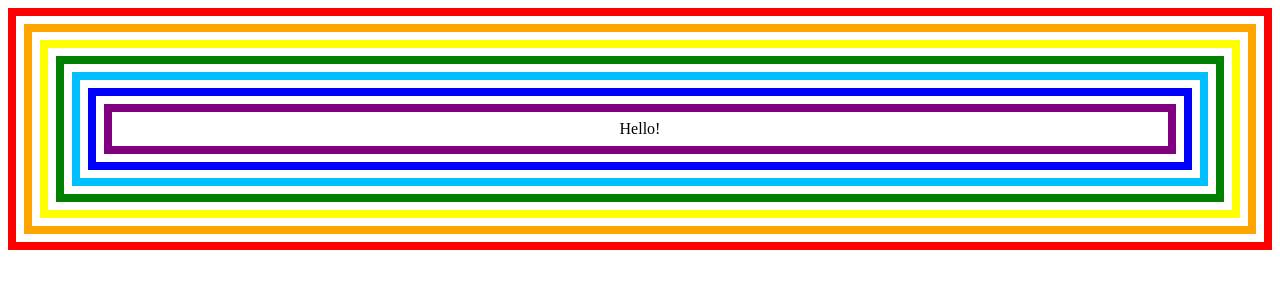
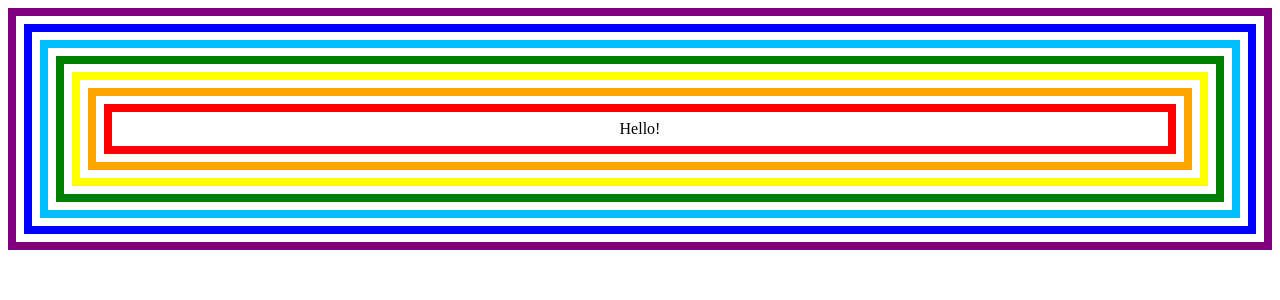
Before and after one commit to AlexandraHessen/FD3-Yakovleva, a React app in the folder RainbowFrame/: page / in a window 1280 px wide. Shown: the top 300 px of the page. Built offline with nearby package versions, Linux system fonts and the light colour scheme.

Commit message:
1 Способ reduce

```diff
--- a/RainbowFrame/components/RainbowFrame.js
+++ b/RainbowFrame/components/RainbowFrame.js
@@ -11,17 +11,17 @@ class RainbowFrame extends React.Component {
     render() {
         let colorArr = this.props.colors;
 
-// //--------------------- 1 Способ reduce ---------------------//
-//         function putIn(result, v, i, ) {
-//             return (
-//                 <div className = "RainbowFrame" style = {{border: "solid 8px " + v, padding: "8px"}} >   {/* ОБЯЗАТЕЛЬНО СТАВИТЬ ПРОБЕЛ после 8px */}
-//                     {result}
-//                 </div>
-//             )
-//         }
-//         let colorFrame = (colorArr.reduce(putIn, this.props.children)) // this.props.children - начальное значение "Hello"
-//                                                                        // в reduce передается 1- массив, 2 - начальное значение
-//         return <div> {colorFrame} </div>
+//--------------------- 1 Способ reduce ---------------------//
+        function putIn(result, v, i, ) {
+            return (
+                <div className = "RainbowFrame" style = {{border: "solid 8px " + v, padding: "8px"}} >   {/* ОБЯЗАТЕЛЬНО СТАВИТЬ ПРОБЕЛ после 8px */}
+                    {result}
+                </div>
+            )
+        }
+        let colorFrame = (colorArr.reduce(putIn, this.props.children)) // this.props.children - начальное значение "Hello"
+                                                                       // в reduce передается 1- массив, 2 - начальное значение
+        return <div> {colorFrame} </div>
 
 //--------------------- 2 Способ forEach ---------------------//
         // let code=this.props.children //"Hello"
@@ -31,24 +31,28 @@ class RainbowFrame extends React.Component {
         //         </div>
         //     }
         // )
-        // // ложим в переменную начальный текст,
-        // // затем в эту же перемнную каждую итерацию оборачиваем в div
+        // return <div> {code} </div>
+
+        //  ложим в переменную начальный текст,
+        //  затем в эту же перемнную каждую итерацию оборачиваем в div
 
 
-        // return <div> {code} </div>
+
 
 //--------------------- 3 Способ Рекурсия ---------------------//
-        if (this.props.colors.length == 0) {
-            return this.props.children;
-        } else {
-            return (
-                <div className = "RainbowFrame" style = {{border: "solid 8px " + this.props.colors[0], padding: "8px"}} >   {/* ОБЯЗАТЕЛЬНО СТАВИТЬ ПРОБЕЛ после 8px */}
-                    <RainbowFrame colors={this.props.colors.slice(1)}>
-                        {this.props.children}
-                    </RainbowFrame>
-               </div>
-            )
-        }
+        // if (this.props.colors.length == 0) {
+        //     return this.props.children;
+        // } else {
+        //     return (
+        //         <div className = "RainbowFrame" style = {{border: "solid 8px " + this.props.colors[0], padding: "8px"}} >   {/* ОБЯЗАТЕЛЬНО СТАВИТЬ ПРОБЕЛ после 8px */}
+        //             <RainbowFrame colors={this.props.colors.slice(1)}>
+        //                 {this.props.children}
+        //             </RainbowFrame>
+        //        </div>
+        //     )
+        // }
+
+
         // 5. Создаем условие остановы - когда в массиве colors не будет цветов
         //    тогда отрисовываем Hello
         //
```
